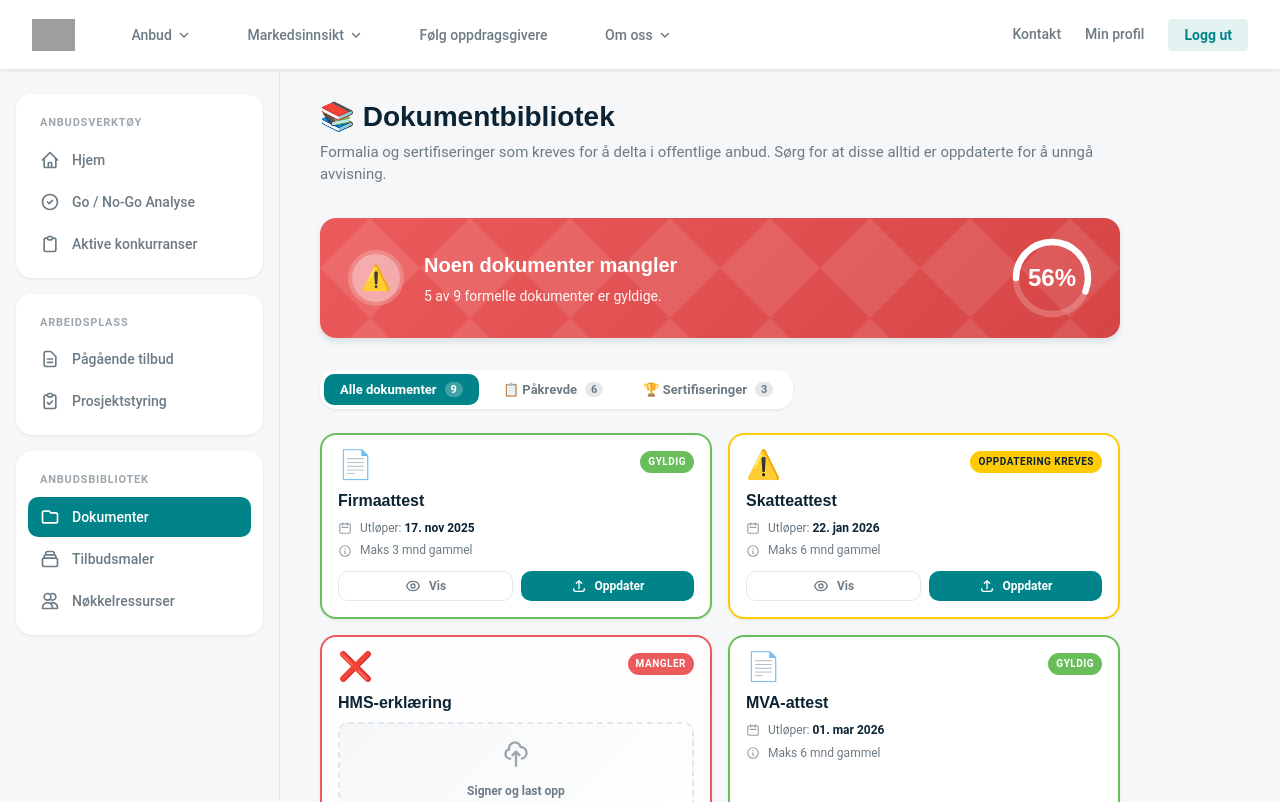
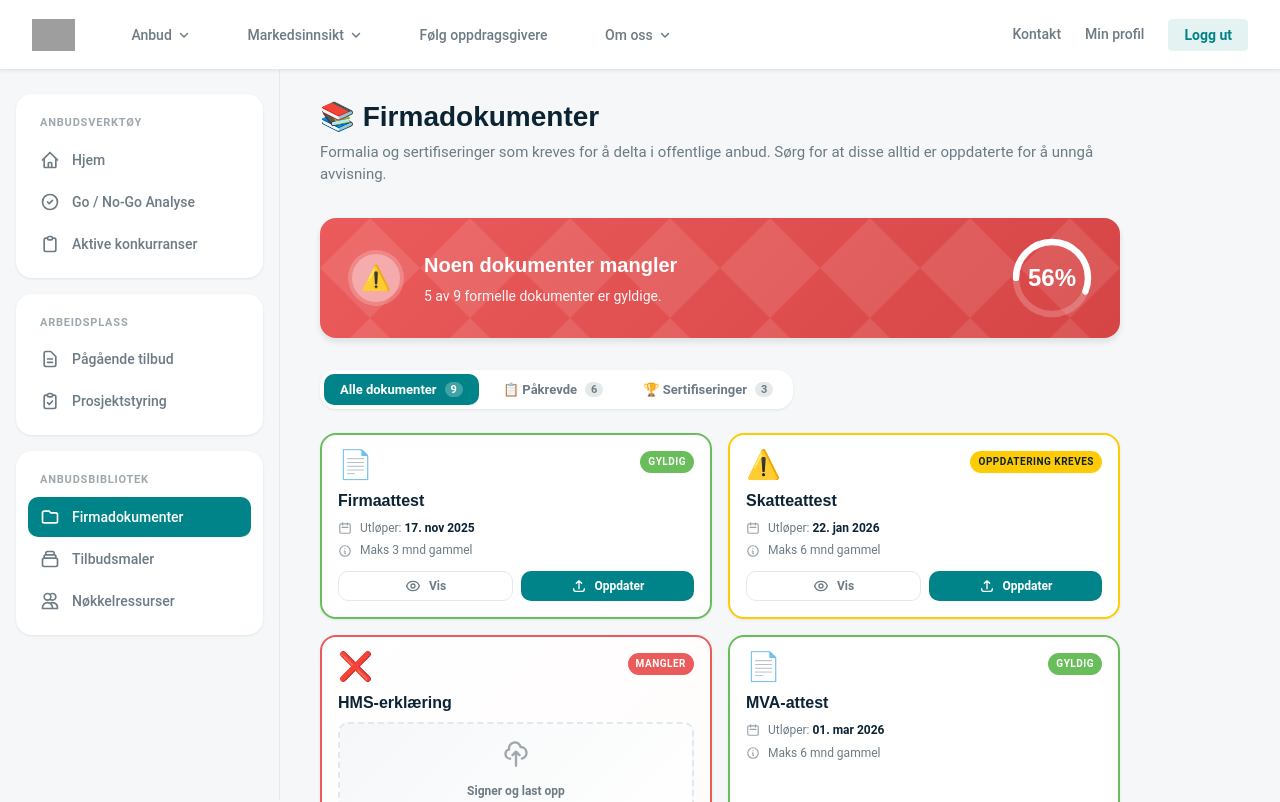
Before and after one commit to hjalmab/anbudshjelp-ai-demo, a React (Vite) app: page / in a window 1280 px wide. Shown: the top 802 px of the page. Built offline with nearby package versions, Linux system fonts and the light colour scheme; grey boxes are pictures that could not be loaded.

Commit message:
Rename Dokumenter to Firmadokumenter in sidebar and page title
Co-Authored-By: Claude Opus 4.5 <noreply@anthropic.com>

```diff
--- a/src/App.jsx
+++ b/src/App.jsx
@@ -889,7 +889,7 @@ const Sidebar = ({ currentPage, onNavigate }) => {
             <svg fill="none" stroke="currentColor" viewBox="0 0 24 24">
               <path strokeLinecap="round" strokeLinejoin="round" strokeWidth="2" d="M3 7v10a2 2 0 002 2h14a2 2 0 002-2V9a2 2 0 00-2-2h-6l-2-2H5a2 2 0 00-2 2z"/>
             </svg>
-            Dokumenter
+            Firmadokumenter
           </button>
           <button className={`nav-item ${currentPage === 'tilbudsbibliotek' ? 'active' : ''}`} onClick={() => onNavigate('tilbudsbibliotek')}>
             <svg fill="none" stroke="currentColor" viewBox="0 0 24 24">
@@ -1229,7 +1229,7 @@ const DokumentbibliotekPage = () => {
   return (
     <main className="main-content">
       <div className="page-header">
-        <h1 className="page-title">📚 Dokumentbibliotek</h1>
+        <h1 className="page-title">📚 Firmadokumenter</h1>
         <p className="page-description">
           Formalia og sertifiseringer som kreves for å delta i offentlige anbud.
           Sørg for at disse alltid er oppdaterte for å unngå avvisning.
```
